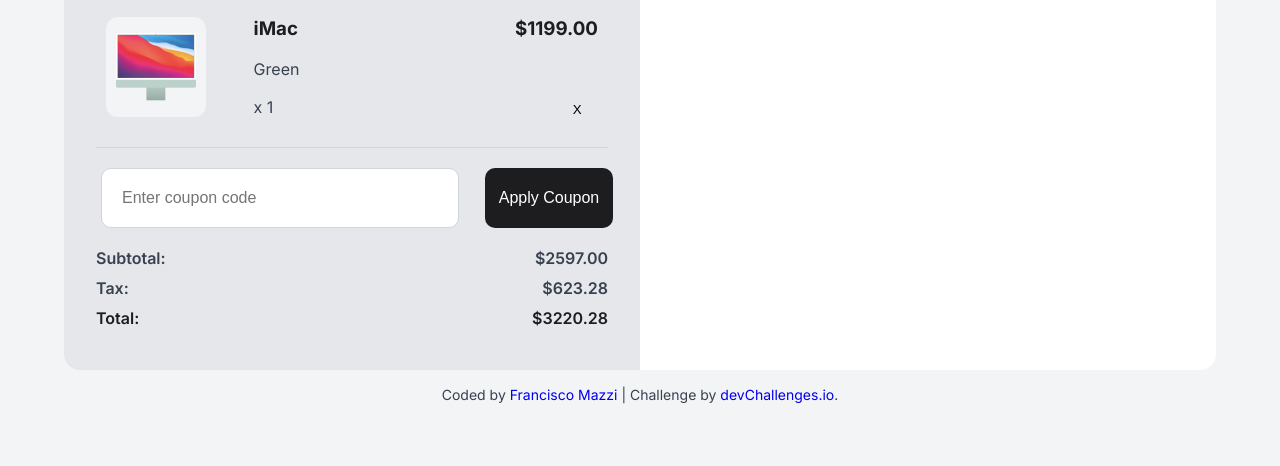
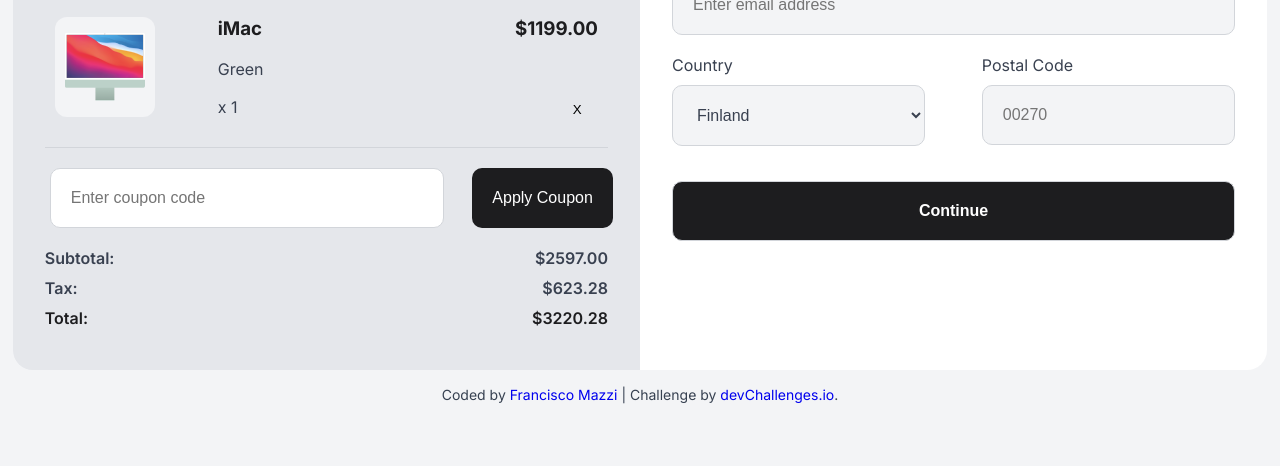
Before and after one commit to franmazzi1/Device-Shop-Checkout, a plain HTML site: page index.html in a window 1280 px wide. Shown: the part 354-820 px from the top of the page. Drawn offline with Linux system fonts and the light colour scheme.

Commit message:
finish basic design

```diff
--- a/index.html
+++ b/index.html
@@ -97,16 +97,16 @@
         <form>
 
 
-          <div>
+
             <label for="name">First & Last name</label>
             <input type="text" name="name" placeholder="Enter first & last name">
-          </div>
 
-          <div>
+
+
             <label for="email">Email Address</label>
             <input type="email" name="email" placeholder="Enter email address">
-          </div>
 
+          <div class="location">
             <div>
               <label for="countries">Country</label>
               <select name="countries">
@@ -118,8 +118,9 @@
             </div>
 
             <div>
-            <label for="subject">Postal Code</label>
-            <input type="number" name="postal-code" placeholder="00270">
+              <label for="postal-code">Postal Code</label>
+              <input type="text" name="postal-code" placeholder="00270">
+            </div>
           </div>
           <input type="submit" id="continue" value="Continue">
         </form>
--- a/style.css
+++ b/style.css
@@ -43,15 +43,15 @@ main{
     justify-content: center;
     align-items: stretch;
     border-radius: 20px;
-    width: 90%;
+    width: 98%;
+    max-width: 1500px;
     margin: auto;
+    overflow: hidden;
 }
 
 #cart{
     padding: 32px;
     background-color: #E5E7EB;
-    border-top-left-radius: 16px;
-    border-bottom-left-radius: 16px;
     width: 50%;
 
 }
@@ -170,18 +170,65 @@ main{
 .form-container {
     background-color: #FFFFFF;
     padding: 32px;
-    border-top-right-radius: 16px;
-    border-bottom-right-radius: 16px;
     width: 50%;
 }
 .form-container h3{
     font-size: 1rem;
-    margin-bottom: 2rem;
+    margin-bottom: 3rem;
+
+}
+.form-container form{
+    width: 100%;
+    font-size: 1rem;
+    color: #394150;
+
+}
+form {
+    margin-bottom: 20px;
+}
+form label{
+    display: block;
+    margin-bottom: 10px;
 }
 
-
-
-
+form input{
+    display: block;
+    margin-bottom: 20px;
+    padding: 20px;
+    width: 100%;
+    border-radius: 10px;
+    border: 1px solid #D2D5DA;
+    background-color: #F3F4F6;
+    font-size: 1rem;
+}
+.location{
+    width: 100%;
+    display: flex;
+    justify-content: space-between;
+    margin-bottom: 15px;
+}
+form select{
+    display: block;
+    margin-bottom: 20px;
+    padding: 20px;
+    width: 100%;
+    border-radius: 10px;
+    border: 1px solid #D2D5DA;
+    background-color: #F3F4F6;
+    font-size: 1rem;
+    color: #394150;
+    cursor: pointer;
+}
+.location div{
+    width: 45%;
+}
+input[type="submit"]{
+    background-color: #1D1D1F;
+    color: #FFFFFF;
+    font-size: 1rem;
+    font-weight: 600;
+    cursor: pointer;
+}
 
 
 
```
Lines whose indentation alone changed are shown as unchanged.
